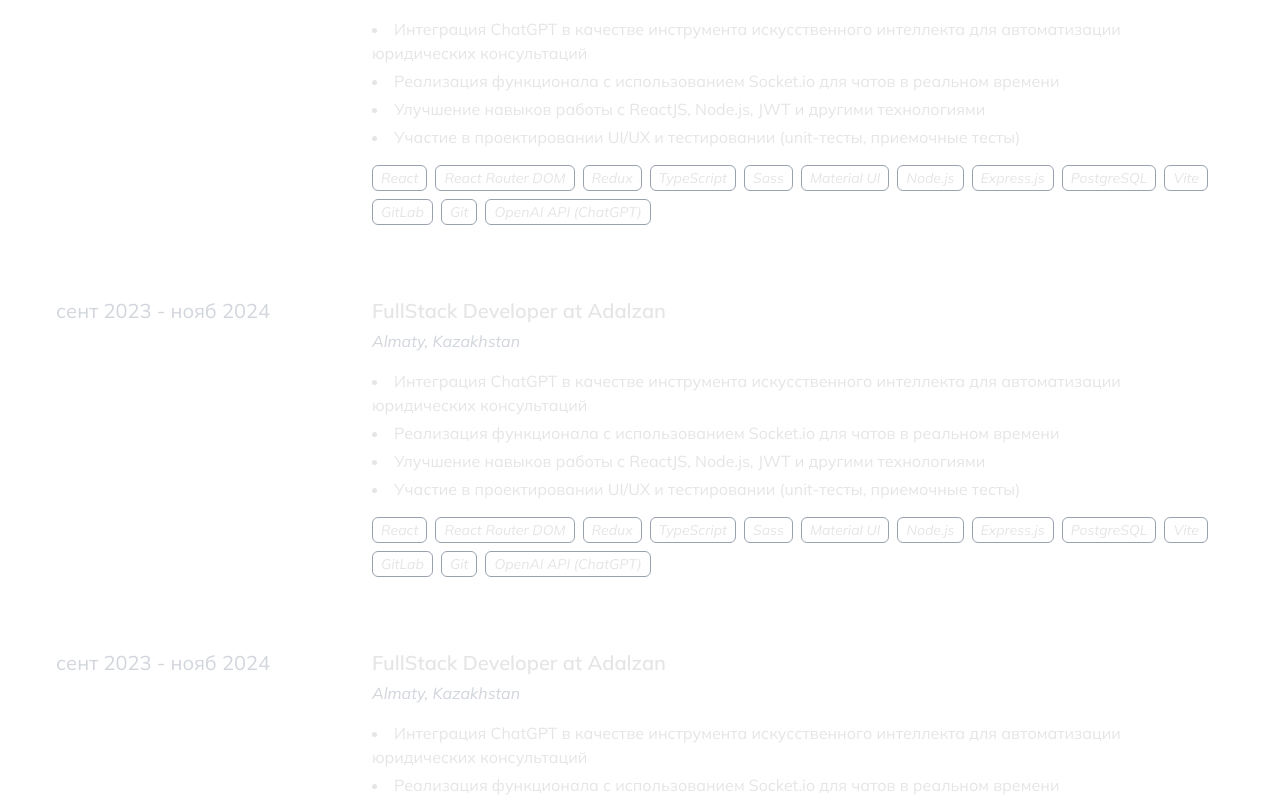
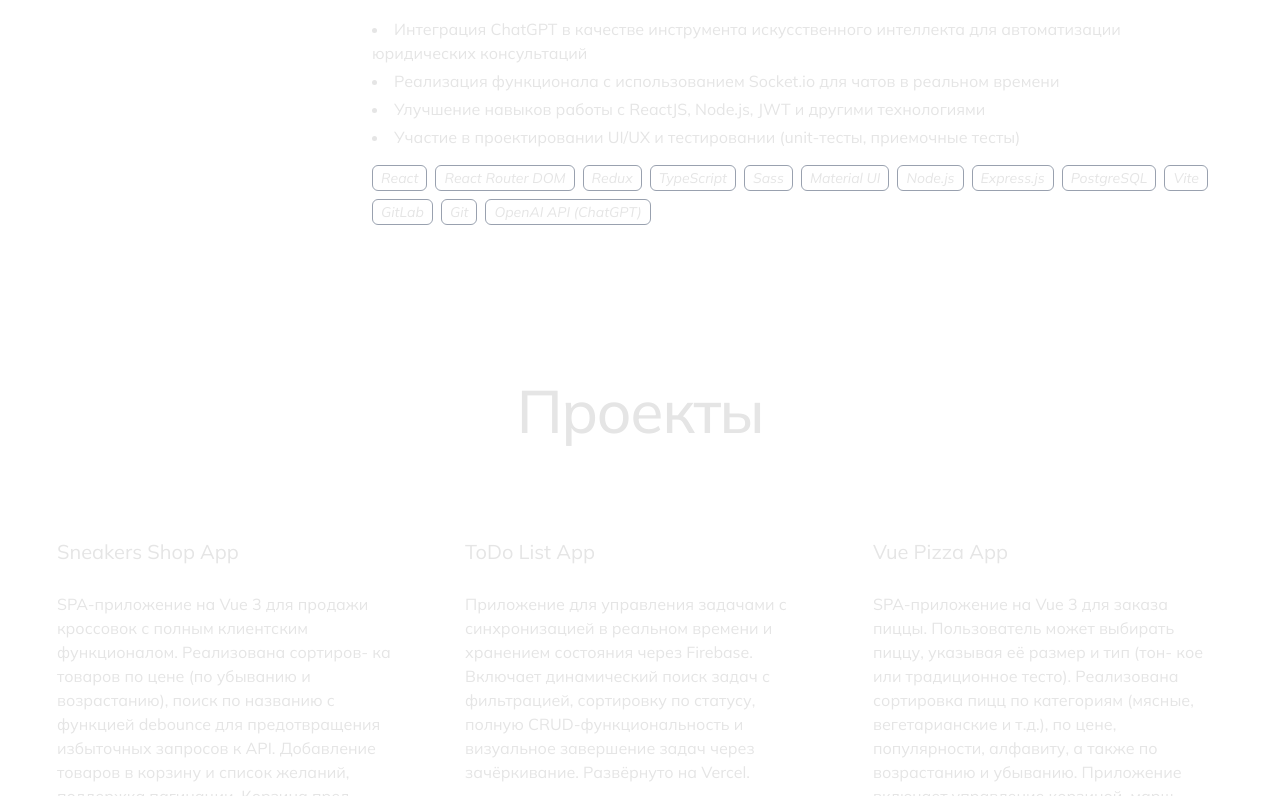
Before and after one commit to sulsanzhar/portfolio-v2.0, a Vue app: page / in a window 1280 px wide. Shown: the part 1035-1831 px from the top of the page. Built offline with nearby package versions, Linux system fonts and the light colour scheme; some icons are missing.

Commit message:
Update Experience.vue

```diff
--- a/src/components/Experience.vue
+++ b/src/components/Experience.vue
@@ -1,36 +1,6 @@
 <script setup lang="ts">
 const experiences = [
   {
-    position: "FullStack Developer at Adalzan",
-    bulletPoints: [
-      "Интеграция ChatGPT в качестве инструмента искусственного интеллекта для автоматизации юридических консультаций",
-      "Реализация функционала с использованием Socket.io для чатов в реальном времени",
-      "Улучшение навыков работы с ReactJS, Node.js, JWT и другими технологиями",
-      "Участие в проектировании UI/UX и тестировании (unit-тесты, приемочные тесты)",
-    ],
-    location: "Almaty, Kazakhstan",
-    duration: "сент 2023 - нояб 2024",
-    technologies: [
-      "React", "React Router DOM", "Redux", "TypeScript", "Sass", "Material UI",
-      "Node.js", "Express.js", "PostgreSQL", "Vite", "GitLab", "Git", "OpenAI API (ChatGPT)"
-    ]
-  },
-    {
-    position: "FullStack Developer at Adalzan",
-    bulletPoints: [
-      "Интеграция ChatGPT в качестве инструмента искусственного интеллекта для автоматизации юридических консультаций",
-      "Реализация функционала с использованием Socket.io для чатов в реальном времени",
-      "Улучшение навыков работы с ReactJS, Node.js, JWT и другими технологиями",
-      "Участие в проектировании UI/UX и тестировании (unit-тесты, приемочные тесты)",
-    ],
-    location: "Almaty, Kazakhstan",
-    duration: "сент 2023 - нояб 2024",
-    technologies: [
-      "React", "React Router DOM", "Redux", "TypeScript", "Sass", "Material UI",
-      "Node.js", "Express.js", "PostgreSQL", "Vite", "GitLab", "Git", "OpenAI API (ChatGPT)"
-    ]
-  },
-    {
     position: "FullStack Developer at Adalzan",
     bulletPoints: [
       "Интеграция ChatGPT в качестве инструмента искусственного интеллекта для автоматизации юридических консультаций",
```
